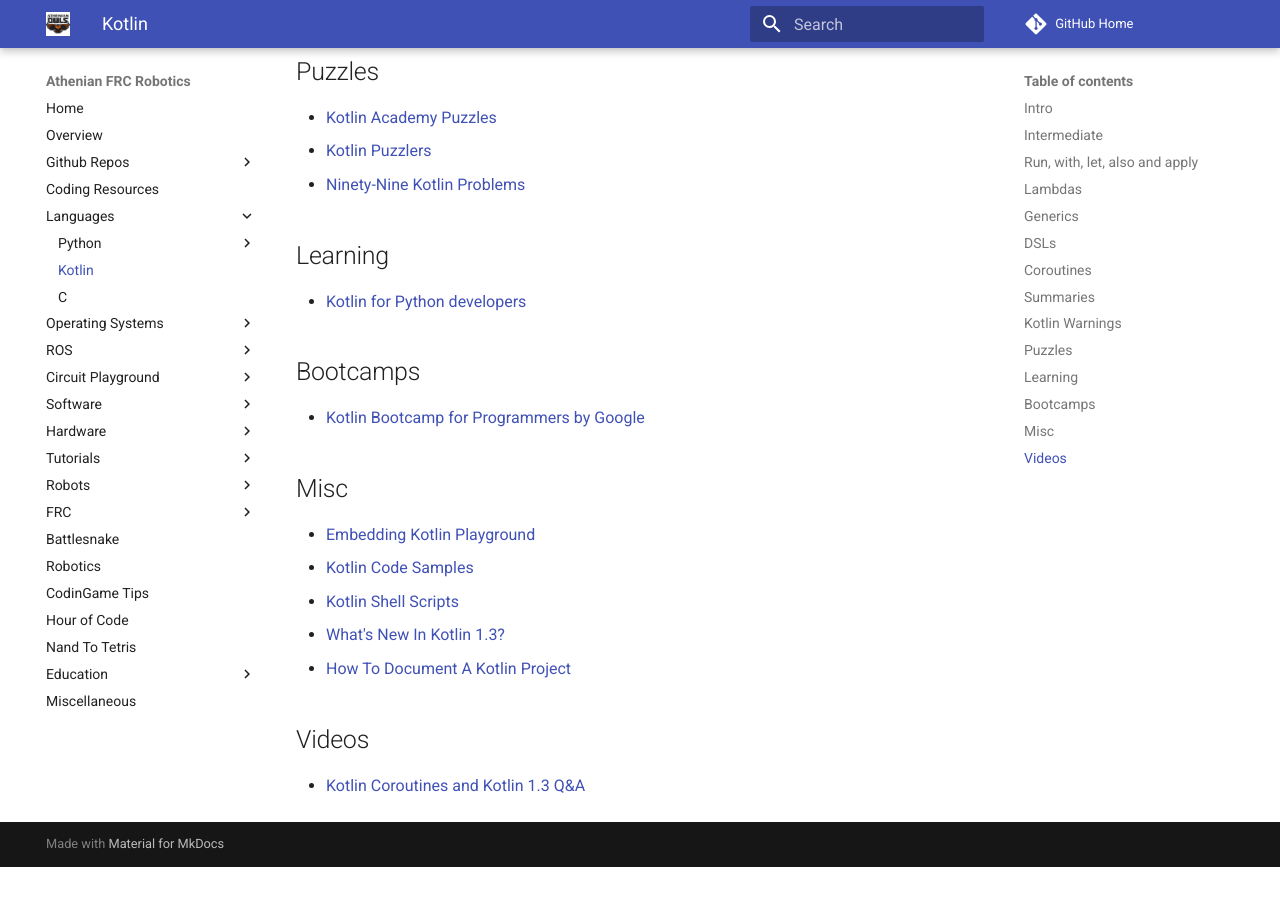
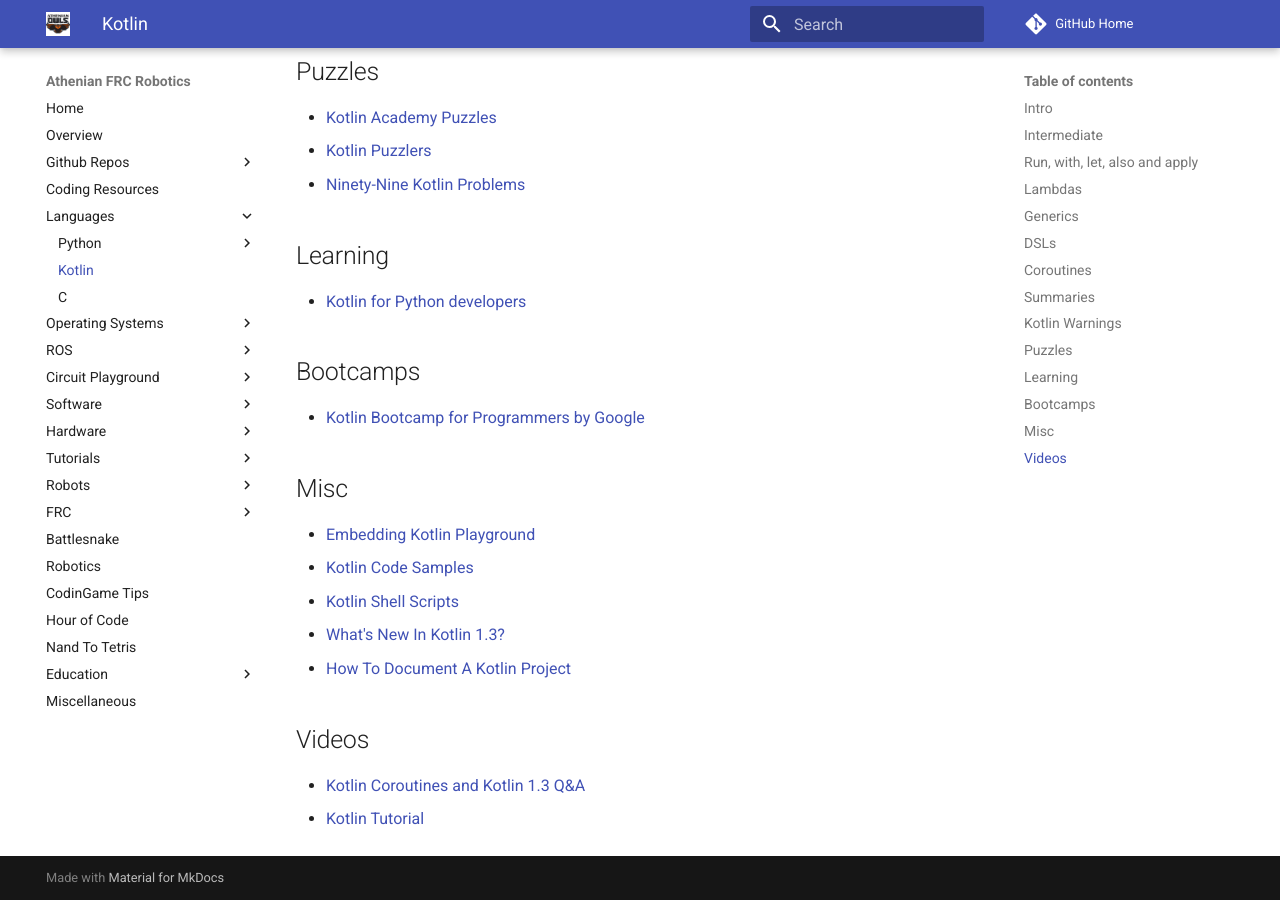
Before and after one commit to athenian-robotics/athenian-robotics-mkdocs, an MkDocs documentation site: the page built from docs/kotlin.md, in a window 1280 px wide and 900 px high, scrolled down 5576 px. Built offline with MkDocs 1.6.1 and Material for MkDocs 9.7.7, drawn with Linux system fonts in a browser that asks for light colours; comment, search, counter and statistics services are not loaded; before the commit the page ends 6443 px from its top, so only the background shows below that.

Commit message:
Update docs

```diff
--- a/docs/kotlin.md
+++ b/docs/kotlin.md
@@ -178,3 +178,4 @@
 
 ## Videos
 * [Kotlin Coroutines and Kotlin 1.3 Q&A](https://www.youtube.com/watch?v=FAhR_sqlUy4)
+* [Kotlin Tutorial](https://www.youtube.com/watch?v=H_oGi8uuDpA)
```
